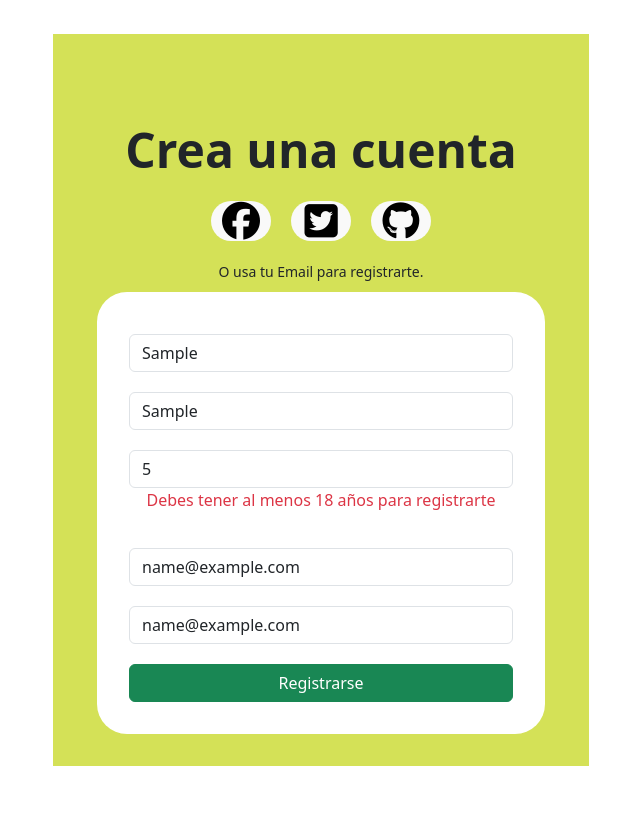
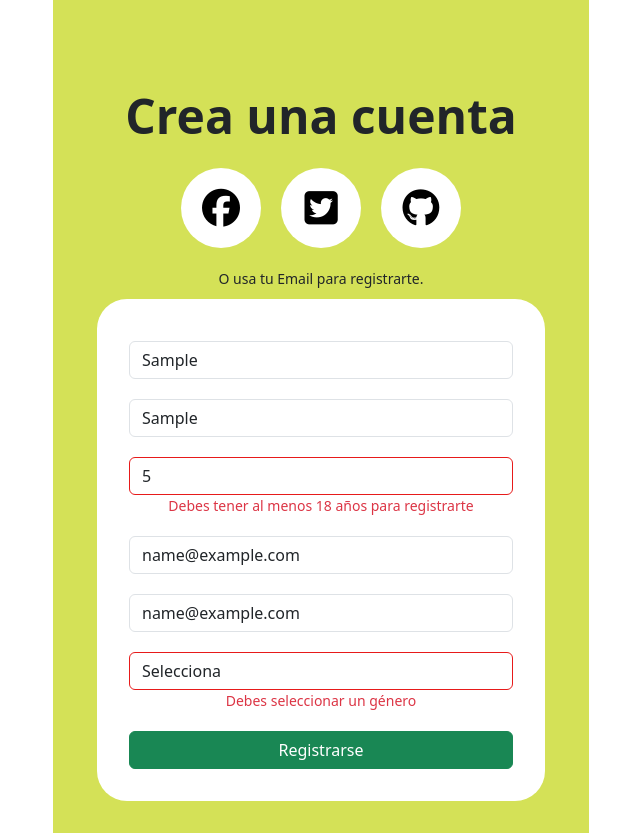
Before and after one commit to luistaurik/Login-desafio-latam, a React (Vite) app: page / in a window 1280 px wide. Both pictures are taken after typing "Sample", "Sample", "5", "name@example.com", "name@example.com" into the empty fields and a click on the button "Registrarse". Shown: the whole page, without its empty margins (319-959 px from the left). Before the commit the page ends 800 px from the top, so only its background shows below. Built offline with nearby package versions, Linux system fonts and the light colour scheme.

Commit message:
Making some fixes and improvements

```diff
--- /dev/null
+++ b/src/components/Alert.css
@@ -0,0 +1,7 @@
+.alert {
+    margin: 15px 0;
+    border-radius: 20px;
+    font-weight: 600;
+    font-size: 18px;
+    color: red;
+}
--- a/src/components/Alert.jsx
+++ b/src/components/Alert.jsx
@@ -1,4 +1,5 @@
 import React from 'react';
+import "./Alert.css"
 
 const Alert = ({ message, type }) => {
   return (
--- a/src/components/Formulario.css
+++ b/src/components/Formulario.css
@@ -12,8 +12,22 @@
     margin: 10px auto;
 }
 
+.error-border {
+    border: 1.5px solid rgb(231, 26, 26);
+  }
+
 .form-group input {
     width: 30vw;
+}
+
+.form-group select {
+    width: 30vw;
+}
+
+.text-danger {
+    margin-bottom: 0;
+    font-size: 14px;
+    padding-bottom: 0;
 }
 
 .btn {
--- a/src/components/Formulario.jsx
+++ b/src/components/Formulario.jsx
@@ -8,12 +8,14 @@ const Formulario = ({ onSuccess, onError }) => {
   const [edad, setEdad] = useState("");
   const [email, setEmail] = useState("");
   const [conemail, setConEmail] = useState("");
+  const [genero, setGenero] = useState("");
 
   const [nombreError, setNombreError] = useState("");
   const [apellidoError, setApellidoError] = useState("");
   const [edadError, setEdadError] = useState("");
   const [emailError, setEmailError] = useState("");
   const [conemailError, setConEmailError] = useState("");
+  const [generoError, setGeneroError] = useState("");
 
   const validarDatos = (e) => {
     e.preventDefault();
@@ -23,6 +25,7 @@ const Formulario = ({ onSuccess, onError }) => {
     setEdadError("");
     setEmailError("");
     setConEmailError("");
+    setGeneroError("");
 
     if (nombre === "") {
       setNombreError("El nombre es obligatorio");
@@ -46,20 +49,30 @@ const Formulario = ({ onSuccess, onError }) => {
     } else if (email !== conemail) {
       setConEmailError("Los correos electrónicos no coinciden");
     }
+    if (!genero || genero == "Selecciona") {
+      setGeneroError("Debes seleccionar un género");
+    }
 
     if (
       nombreError ||
       apellidoError ||
       edadError ||
       emailError ||
-      conemailError
+      conemailError ||
+      generoError
     ) {
       onError("Corrige los errores en el formulario");
       return;
     }
 
     onSuccess("Registro exitoso");
+    return;
   };
+
+  function refresh(onSuccess) {
+
+  }
+
 
   return (
     <>
@@ -68,7 +81,7 @@ const Formulario = ({ onSuccess, onError }) => {
           <input
             type="text"
             placeholder="Nombre"
-            className="form-control"
+            className={`form-control ${nombreError ? "error-border" : ""}`}
             onChange={(e) => setNombre(e.target.value)}
             value={nombre}
           />
@@ -79,7 +92,7 @@ const Formulario = ({ onSuccess, onError }) => {
             type="text"
             name="apellido"
             placeholder="Apellido"
-            className="form-control"
+            className={`form-control ${apellidoError ? "error-border" : ""}`}
             onChange={(e) => setApellido(e.target.value)}
             value={apellido}
           />
@@ -90,7 +103,7 @@ const Formulario = ({ onSuccess, onError }) => {
             type="number"
             name="edad"
             placeholder="Edad"
-            className="form-control"
+            className={`form-control ${edadError ? "error-border" : ""}`}
             onChange={(e) => setEdad(e.target.value)}
             value={edad}
           />
@@ -101,7 +114,7 @@ const Formulario = ({ onSuccess, onError }) => {
             type="email"
             name="email"
             placeholder="Email"
-            className="form-control"
+            className={`form-control ${emailError ? "error-border" : ""}`}
             onChange={(e) => setEmail(e.target.value)}
             value={email}
           />
@@ -112,11 +125,20 @@ const Formulario = ({ onSuccess, onError }) => {
             type="email"
             name="conemail"
             placeholder="Confirmar Email"
-            className="form-control"
+            className={`form-control ${conemailError ? "error-border" : ""}`}
             onChange={(e) => setConEmail(e.target.value)}
             value={conemail}
           />
           {conemailError && <p className="text-danger">{conemailError}</p>}
+        </div>
+        <div className="form-group">
+          <select name="genero" placeholder="Genero" div className={`form-control ${generoError ? "error-border" : ""}`} onChange={(e) => setGenero(e.target.value)} value={genero}>
+            <option  selected value={"Selecciona"}>Selecciona</option>
+            <option value={"Hombre"}>Hombre</option>
+            <option value={"Mujer"}>Mujer</option>
+            <option value={"Reservado"}>Prefiero no decirlo</option>
+          </select>
+          {generoError && <p className="text-danger">{generoError}</p>}
         </div>
         <button type="submit" className="btn btn-success">
           Registrarse
--- a/src/components/Registro.css
+++ b/src/components/Registro.css
@@ -2,3 +2,8 @@
     font-size: 14px;
     margin: 10px 0;
 }
+
+.social-section {
+    display: flex;
+    flex-direction: column;
+}
--- a/src/components/SocialButton.css
+++ b/src/components/SocialButton.css
@@ -1,14 +1,11 @@
 .social-button {
     border-radius: 50px;
     margin: 10px;
-    width: 60px;
-    height: 40px;
-    align-items: center;
-    justify-items: center;
-    text-align: center;
+    width: 80px;
+    height: 80px;
     padding: 0;
-    /* display: flex;
-    flex-direction: column; */
+    background-color: white;
+    /* display: flex; */
 }
 
 
@@ -16,4 +13,7 @@
     font-size: 38px;
     margin: 0;
     padding: 0;
+    justify-content: center;
+    align-items: center;
+    display: flex;
 }
--- a/src/components/SocialButton.jsx
+++ b/src/components/SocialButton.jsx
@@ -1,5 +1,5 @@
 import React from 'react';
-import "./SocialButton.css";
+import "./SocialButton.css"
 
 const SocialButton = ({ icon, onClick }) => {
   return (
```
